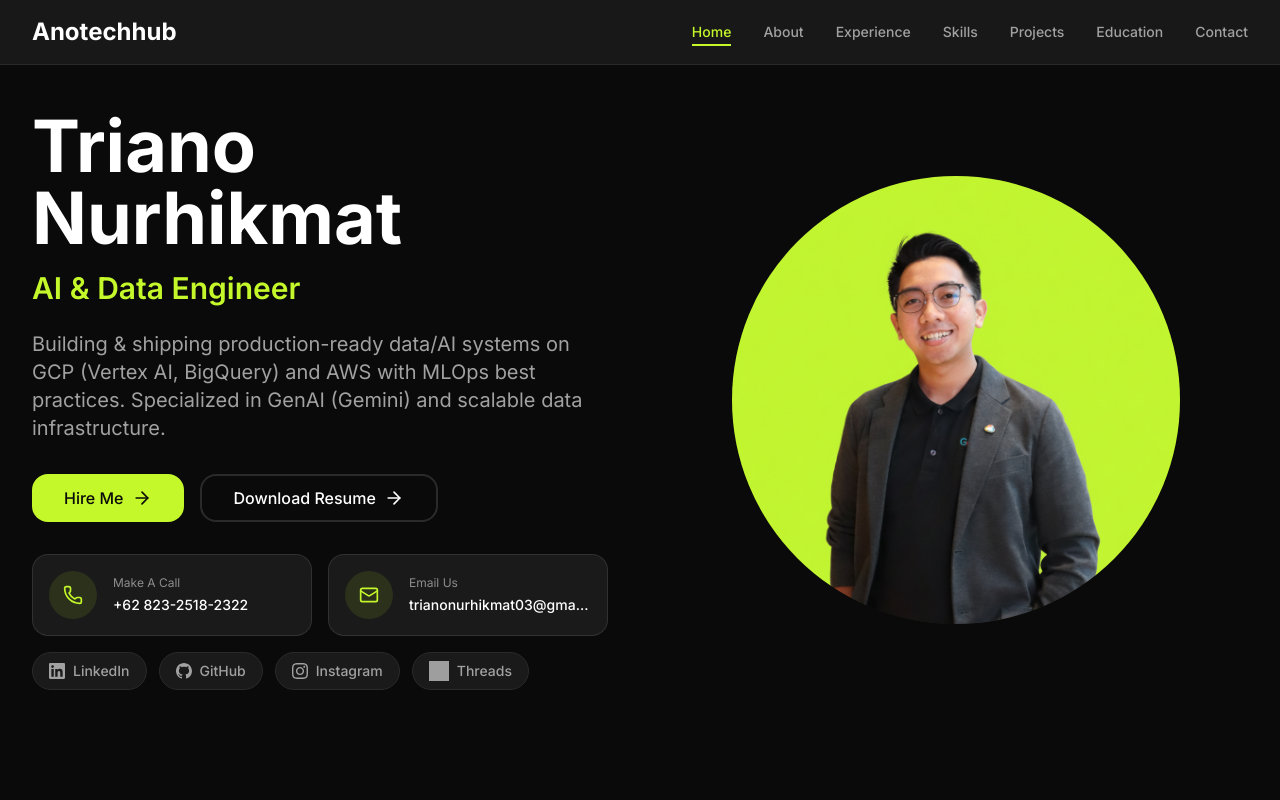
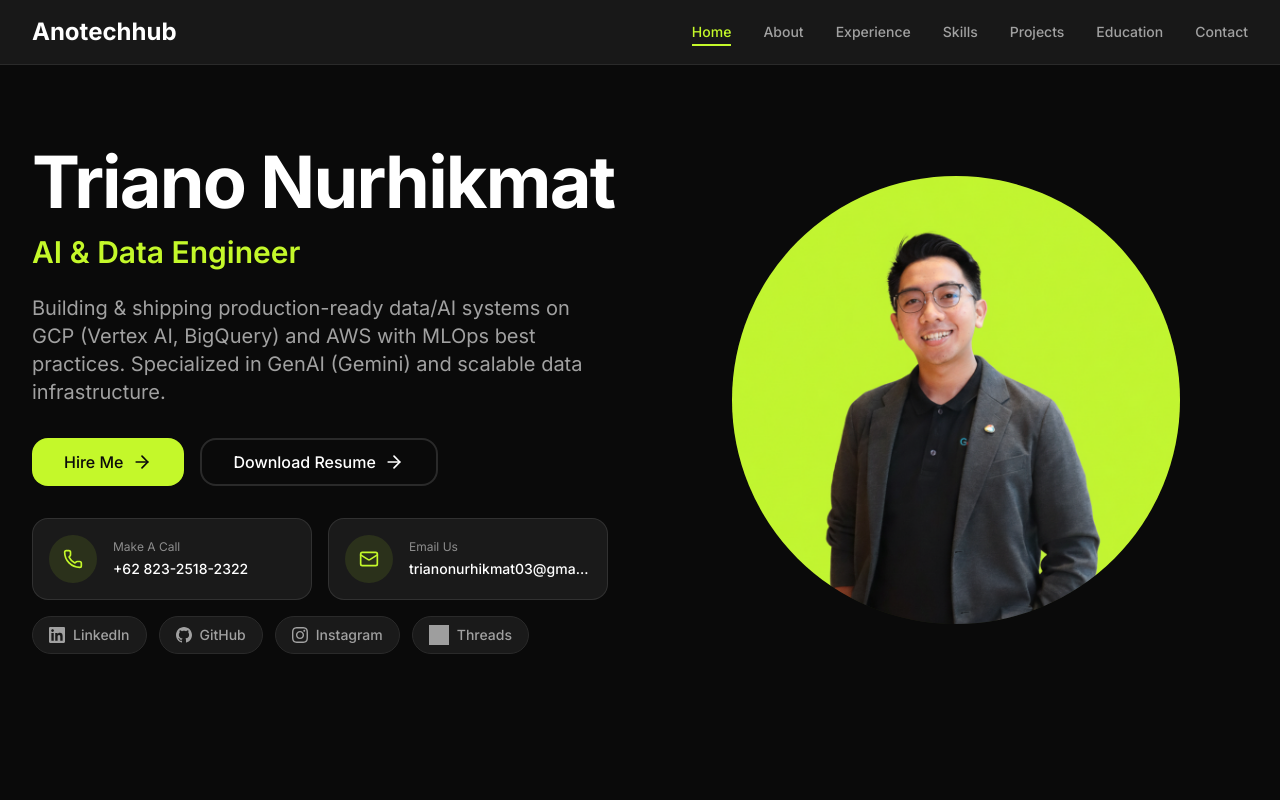
Before and after one commit to anotechhub/triano-resume, a Next.js app: page / in a window 1280 px wide. Shown: the top 800 px of the page. Built offline with nearby package versions, Linux system fonts and the light colour scheme; grey boxes are pictures that could not be loaded.

Commit message:
update layput

```diff
--- a/src/components/sections/hero-revised.tsx
+++ b/src/components/sections/hero-revised.tsx
@@ -78,7 +78,7 @@ export function HeroRevised() {
               animate={{ opacity: 1, y: 0 }}
               transition={{ duration: 0.6 }}
             >
-              <h1 className="text-3xl sm:text-4xl md:text-5xl lg:text-6xl xl:text-7xl font-bold text-text mb-4 leading-tight">
+              <h1 className="text-5xl md:text-6xl lg:text-7xl font-bold text-text mb-4 leading-none tracking-tight">
                 Triano Nurhikmat
               </h1>
             </motion.div>
```
